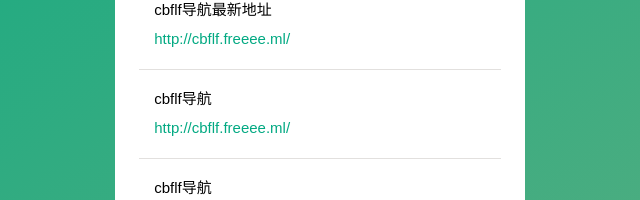
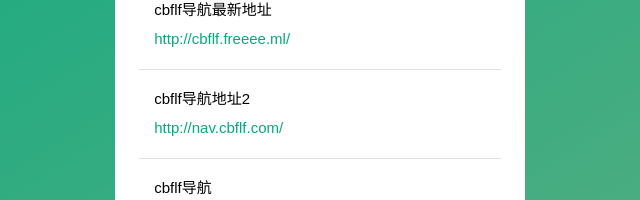
Before and after one commit to cbflf/cbflf, a plain HTML site: page index.html in a window 1280 px wide. Shown: the part 415-615 px from the top of the page, 320-960 px from the left. Drawn offline with Linux system fonts and the light colour scheme; a script that the page names is missing.

Commit message:
Update index.html

```diff
--- a/index.html
+++ b/index.html
@@ -34,8 +34,8 @@
                                 <a href="http://cbflf.freeee.ml/" target="_blank"><i>http://cbflf.freeee.ml/</i></a>
                             </li>
                             <li>
-                                cbflf导航
-                                <a href="http://cbflf.freeee.ml/" target="_blank"><i>http://cbflf.freeee.ml/</i></a>
+                                cbflf导航地址2
+                                <a href="http://nav.cbflf.com/" target="_blank"><i>http://nav.cbflf.com/</i></a>
                             </li>
                             <li>
                                 cbflf导航
```
